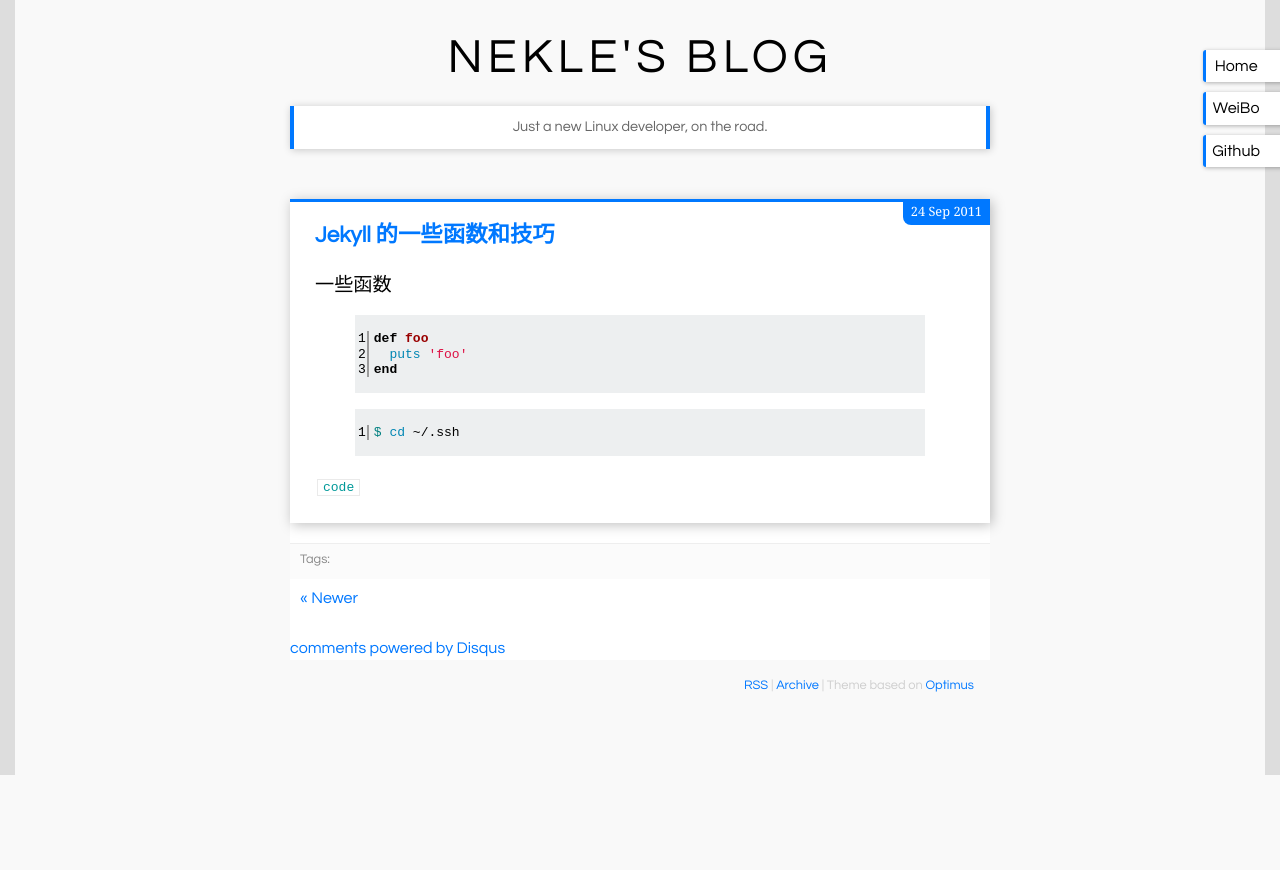
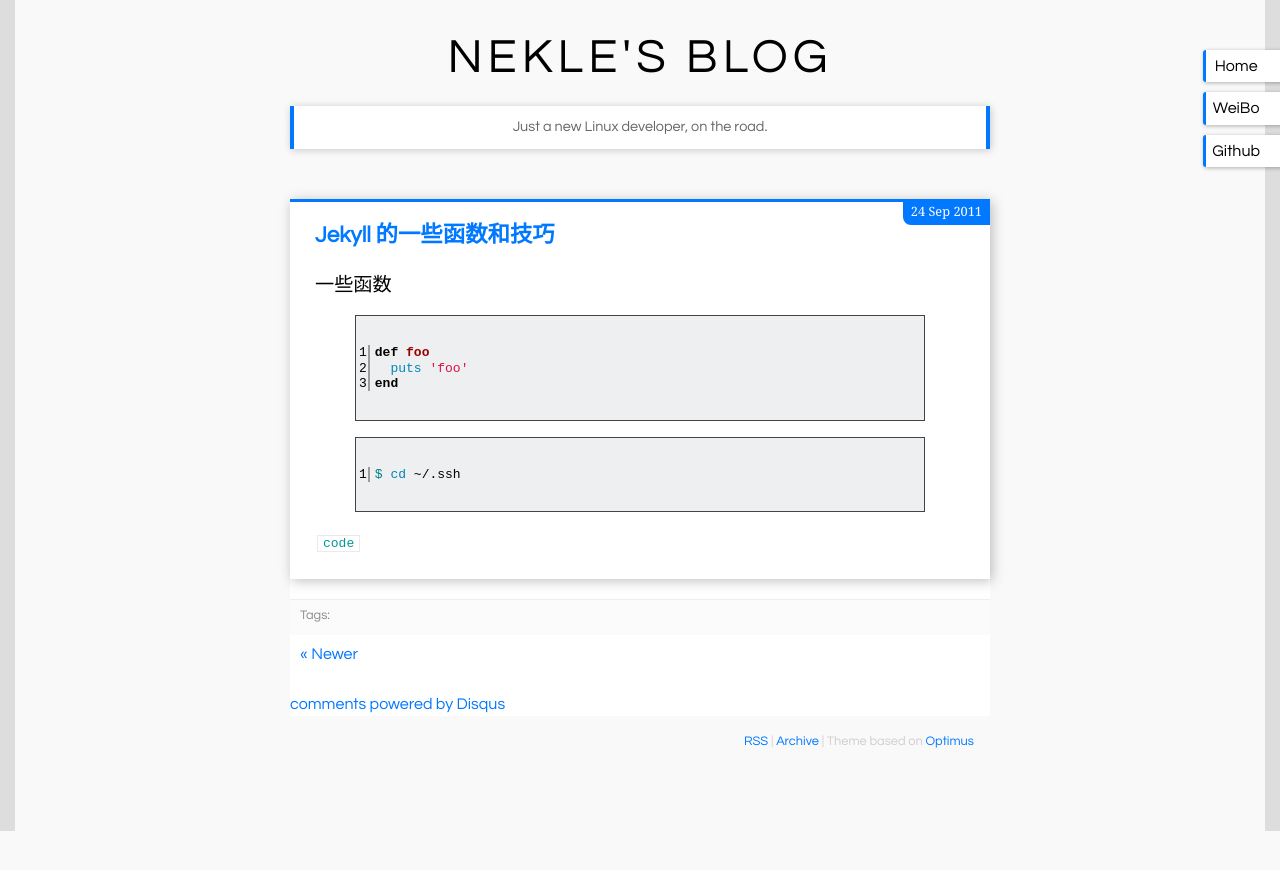
Before and after one commit to fxding/nekle.github.com, a Jekyll site: the page built from _posts/2011-09-24-jekyll-more.md, in a window 1280 px wide. Shown: the top 870 px of the page. Built offline with Jekyll 4.4.1, drawn with Linux system fonts in a browser that asks for light colours; Markdown is read by kramdown in place of the engine named in the settings; comment, search, counter and statistics services are not loaded.

Commit message:
add descritption

```diff
--- a/css/syntax.css
+++ b/css/syntax.css
@@ -1,4 +1,4 @@
-.highlight  { background: #EDEFF0; line-height:0.4cm;}
+.highlight  { background: #EDEFF0; line-height:0.4cm; border: 1px solid #444444;}
 .highlight .c { color: #999988; font-style: italic } /* Comment */
 .highlight .err { color: #a61717; background-color: #e3d2d2 } /* Error */
 .highlight .k { font-weight: bold } /* Keyword */
```
